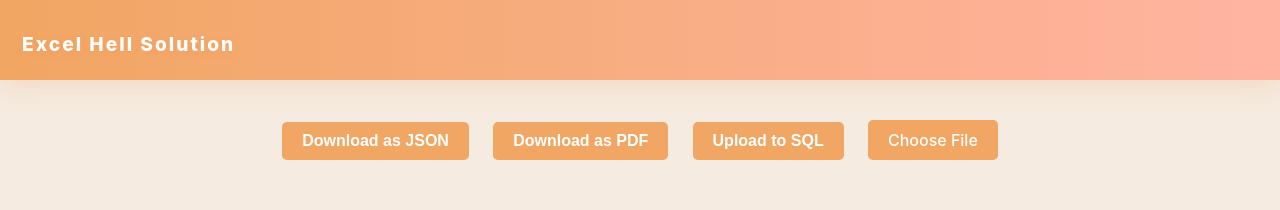
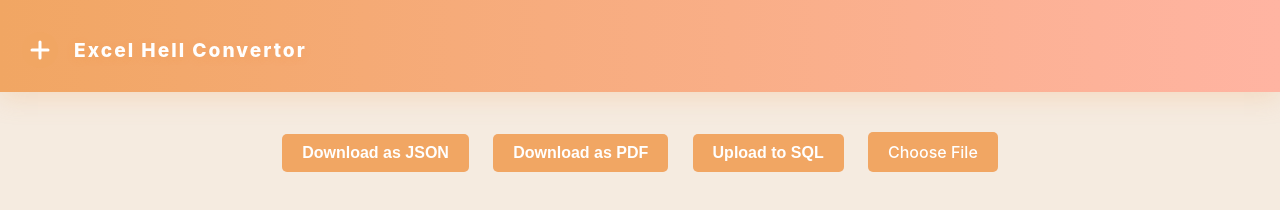
Before and after one commit to wfogame/Excel, a website: page public/converter.html in a window 1280 px wide. Drawn offline with Linux system fonts and the light colour scheme.

Commit message:
everything wroking

```diff
--- a/public/converter.html
+++ b/public/converter.html
@@ -9,7 +9,13 @@
 </head>
 <body>
     <div id="header">
-        <h1>Excel Hell Solution</h1>
+        <h1 style="display:flex;align-items:center;gap:16px;">
+          <svg width="36" height="36" viewBox="0 0 36 36" fill="none" xmlns="http://www.w3.org/2000/svg" style="flex-shrink:0;">
+            <circle cx="18" cy="18" r="18" fill="#f1a663"/>
+            <path d="M10 18h16M18 10v16" stroke="#fff" stroke-width="3" stroke-linecap="round"/>
+          </svg>
+          Excel Hell Convertor
+        </h1>
         <nav>
 
         </nav>
```
Also changed, not shown: public/index.html (added, +11 -0 lines), server.js (+7 -3 lines).
